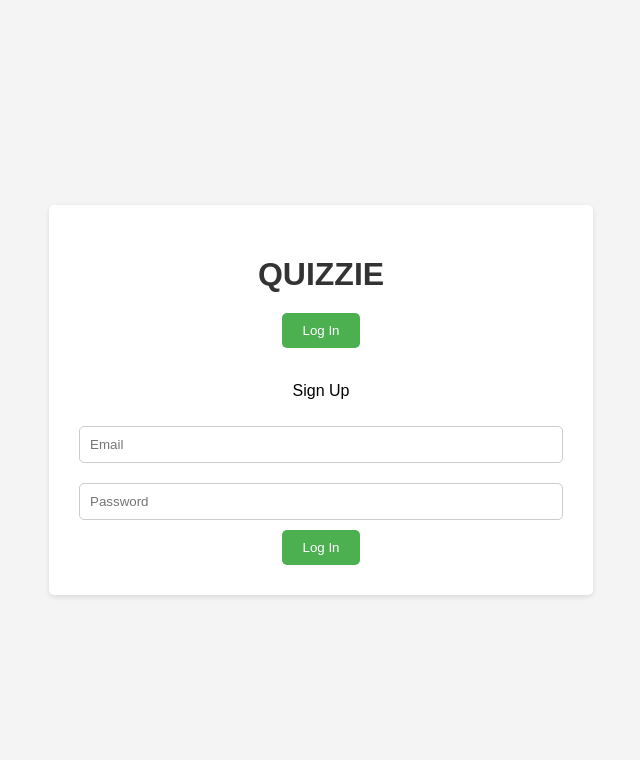
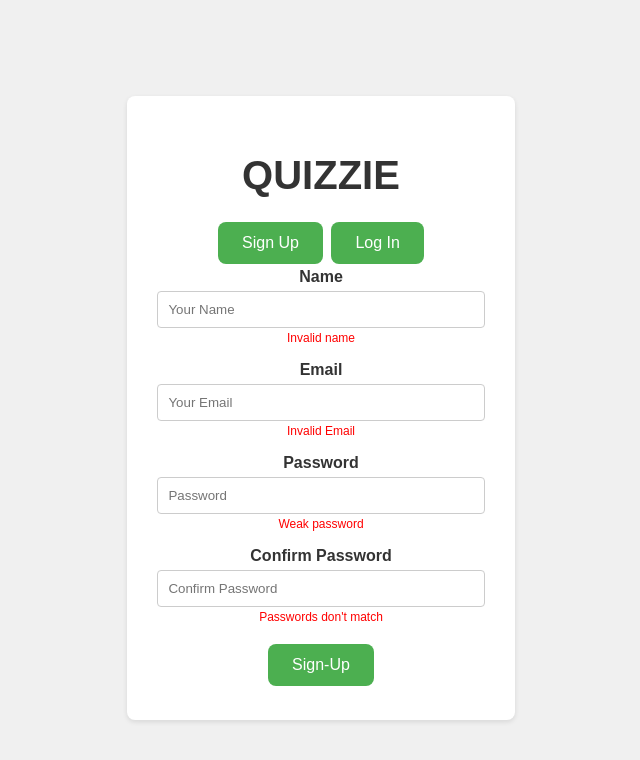
Before and after one commit to mausumibiswas/Quiz-builder-App, a plain HTML site: page index.html in a window 1280 px wide. Shown: the whole page, without its empty margins (319-959 px from the left). Drawn offline with Linux system fonts and the light colour scheme.

Commit message:
login error page

```diff
--- a/index.html
+++ b/index.html
@@ -1,75 +1,111 @@
 <!DOCTYPE html>
-<html>
+<html lang="en">
 <head>
-<title>Login-Signup</title>
+    <meta charset="UTF-8">
+    <meta name="viewport" content="width=device-width, initial-scale=1.0">
+    <title>Quizzie Sign Up</title>
     <style>
         body {
-  font-family: Arial, sans-serif;
-  background-color: #f4f4f4;
+            font-family: sans-serif;
             display: flex;
             justify-content: center;
             align-items: center;
             min-height: 100vh;
-  margin: 0;
+            background-color: #f0f0f0;
         }
 
         .container {
             background-color: #fff;
             padding: 30px;
-  border-radius: 5px;
+            border-radius: 8px;
             box-shadow: 0 2px 5px rgba(0, 0, 0, 0.1);
             text-align: center;
         }
 
         h1 {
+            font-size: 2.5rem;
+            margin-bottom: 20px;
             color: #333;
-  margin-bottom: 20px;
         }
 
         .button {
+            background-color: #4CAF50; /* Green */
+            border: none;
+            color: white;
+            padding: 12px 24px;
+            text-align: center;
+            text-decoration: none;
             display: inline-block;
-  padding: 10px 20px;
-  background-color: #4CAF50;
-  color: white;
-  border: none;
-  border-radius: 5px;
+            font-size: 16px;
+            margin: 4px 2px;
+            border-radius: 8px;
             cursor: pointer;
-  transition: background-color 0.3s ease;
         }
 
         .button:hover {
-  background-color: #45a049;
+            opacity: 0.8;
+        }
+
+        .form-group {
+            margin-bottom: 15px;
+        }
+
+        label {
+            display: block;
+            margin-bottom: 5px;
+            font-weight: bold;
+            color: #333;
         }
 
         input[type="text"],
+        input[type="email"],
         input[type="password"] {
             width: 100%;
             padding: 10px;
-  margin: 10px 0;
             border: 1px solid #ccc;
-  border-radius: 5px;
+            border-radius: 4px;
             box-sizing: border-box;
         }
 
-input[type="text"]:focus,
-input[type="password"]:focus {
-  outline: none;
-  border-color: #4CAF50;
+        .error {
+            color: red;
+            font-size: 12px;
         }
     </style>
 </head>
 <body>
     <div class="container">
         <h1>QUIZZIE</h1>
+        <button class="button">Sign Up</button>
+        <button class="button">Log In</button>
 
-    <button class="button">Log In</button>
-    <br>
-    <br>
+        <form>
+            <div class="form-group">
+                <label for="name">Name</label>
+                <input type="text" id="name" placeholder="Your Name" required>
+                <span class="error">Invalid name</span>
+            </div>
 
-    <p>Sign Up</p>
-    <input type="text" placeholder="Email" />
-    <input type="password" placeholder="Password" />
-    <button class="button">Log In</button>
+            <div class="form-group">
+                <label for="email">Email</label>
+                <input type="email" id="email" placeholder="Your Email" required>
+                <span class="error">Invalid Email</span>
+            </div>
+
+            <div class="form-group">
+                <label for="password">Password</label>
+                <input type="password" id="password" placeholder="Password" required>
+                <span class="error">Weak password</span>
+            </div>
+
+            <div class="form-group">
+                <label for="confirm-password">Confirm Password</label>
+                <input type="password" id="confirm-password" placeholder="Confirm Password" required>
+                <span class="error">Passwords don't match</span>
+            </div>
+
+            <button type="submit" class="button">Sign-Up</button>
+        </form>
     </div>
 </body>
 </html>
```
Lines whose indentation alone changed are shown as unchanged.
